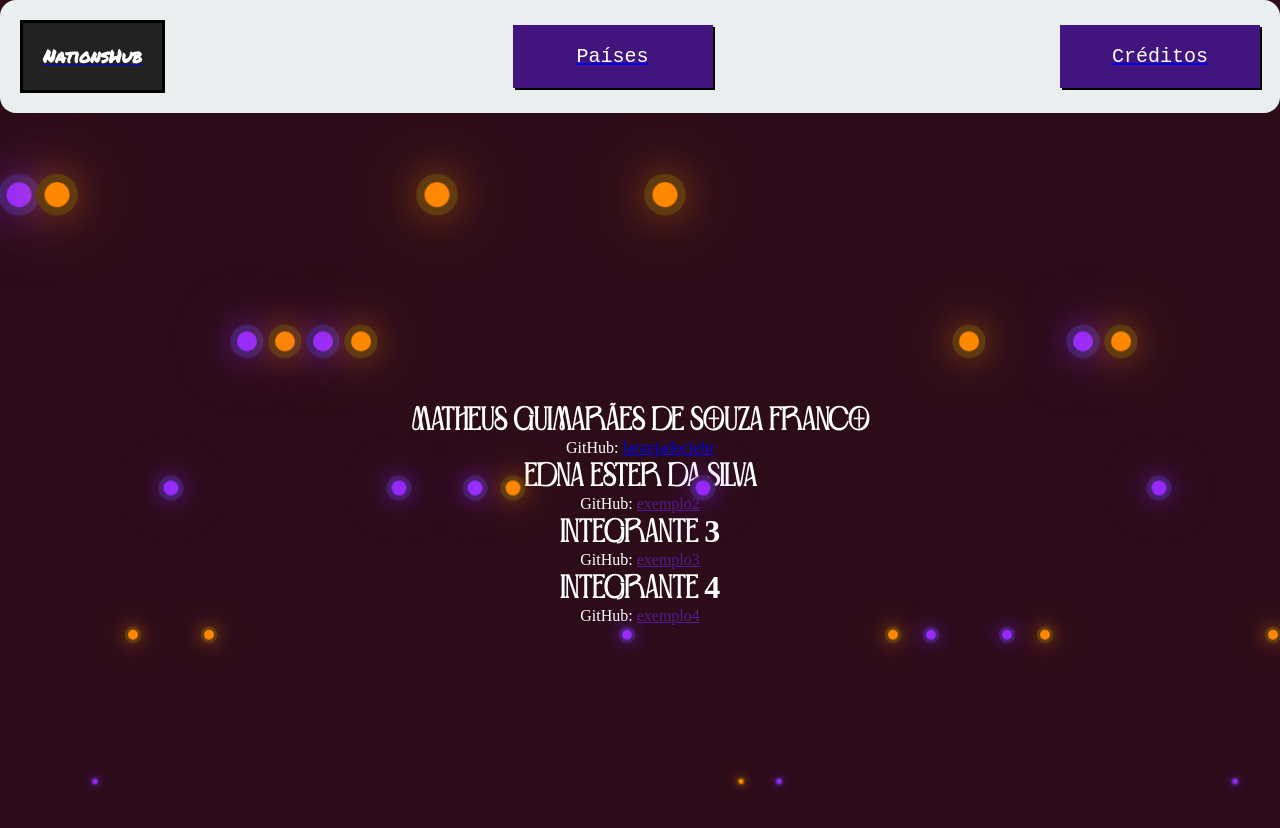
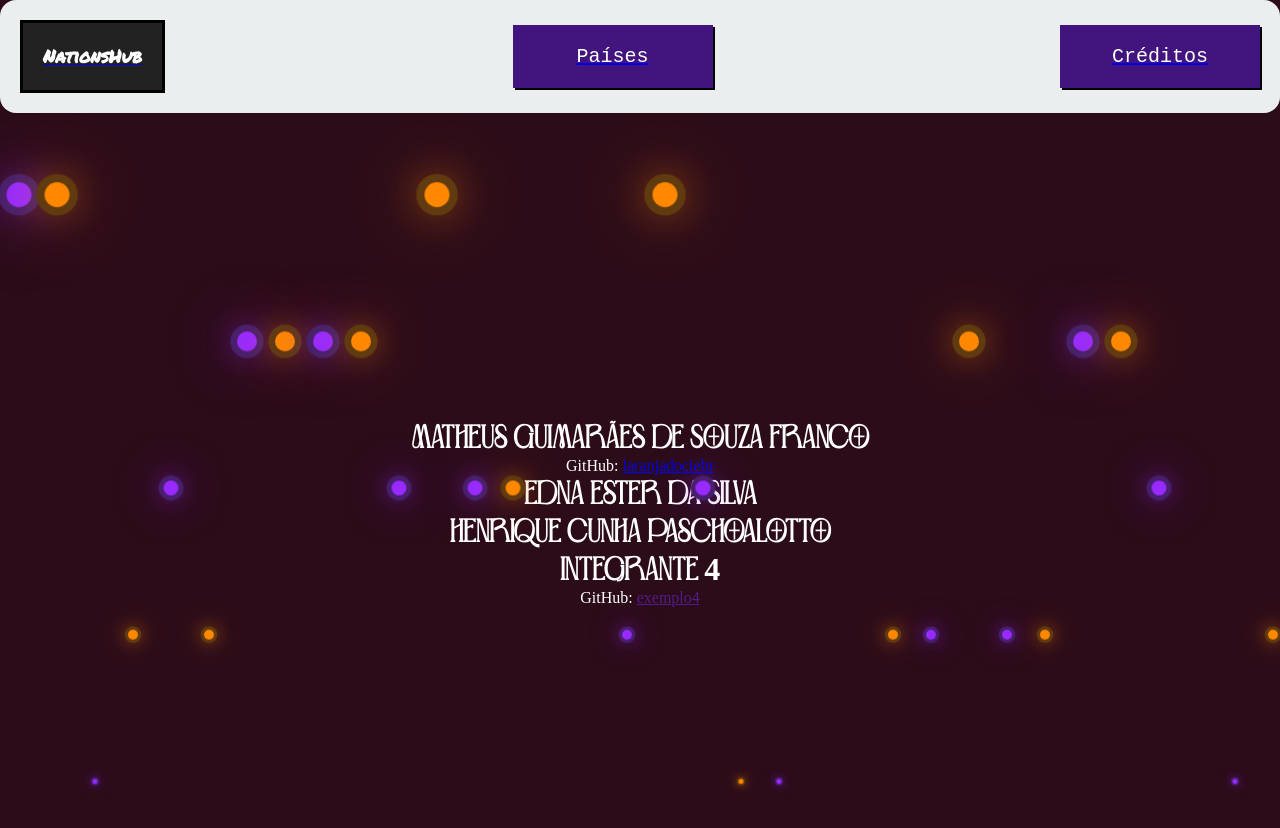
Before and after one commit to laranjadociebr/trabalho-paises, a plain HTML site: page links/creditos.html in a window 1280 px wide. Shown: the top 828 px of the page. Drawn offline with Linux system fonts and the light colour scheme; files whose address does not match are found by name.

Commit message:
Finalizando trabalho dos paises

```diff
--- a/links/creditos.html
+++ b/links/creditos.html
@@ -94,18 +94,10 @@
         </ul>
 
         <h1 class="nomesintegrantes">Edna Ester da Silva</h1>
-        <ul>
-            <l1>
-                <p>GitHub: <a href="" target="_blank">exemplo2</a></p>
-            </l1>
-        </ul>
 
-        <h1 class="nomesintegrantes">Integrante 3</h1>
-        <ul>
-            <l1>
-                <p>GitHub: <a href="" target="_blank">exemplo3</a></p>
-            </l1>
-        </ul>
+
+        <h1 class="nomesintegrantes">Henrique Cunha Paschoalotto</h1>
+
 
         <h1 class="nomesintegrantes">Integrante 4</h1>
         <ul>
```
